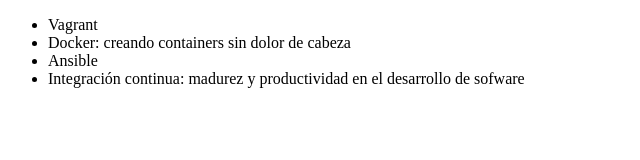
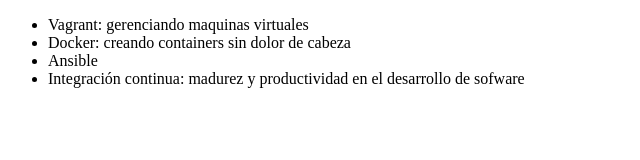
Before and after one commit to Miguelpedreros01/Alura-git, a plain HTML site: page index.html in a window 1280 px wide. Shown: the whole page, without its empty margins (0-640 px from the left). Drawn offline with Linux system fonts and the light colour scheme.

Commit message:
corrigiendo curso de Vagrant

```diff
--- a/index.html
+++ b/index.html
@@ -6,7 +6,7 @@
 </head>
 <body>
      <ul>
-         <li> Vagrant </li>
+         <li> Vagrant: gerenciando maquinas virtuales</li>
          <li> Docker: creando containers sin dolor de cabeza </li>
          <li> Ansible </li>
          <li> Integración continua: madurez y productividad en el desarrollo de sofware</li>
```
